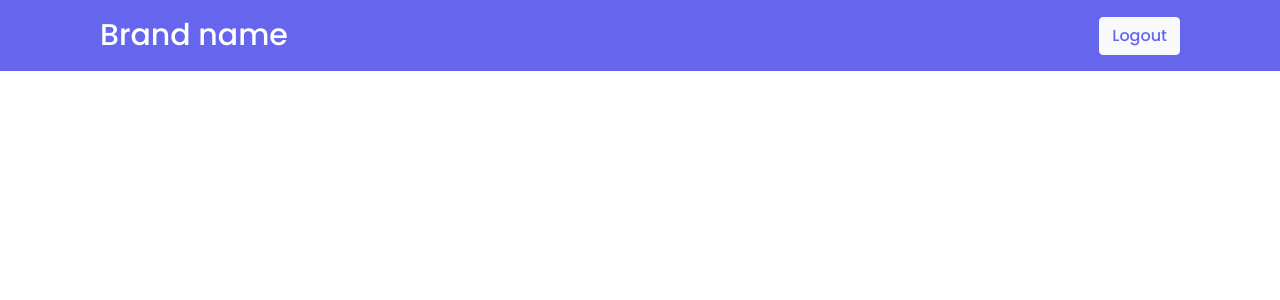
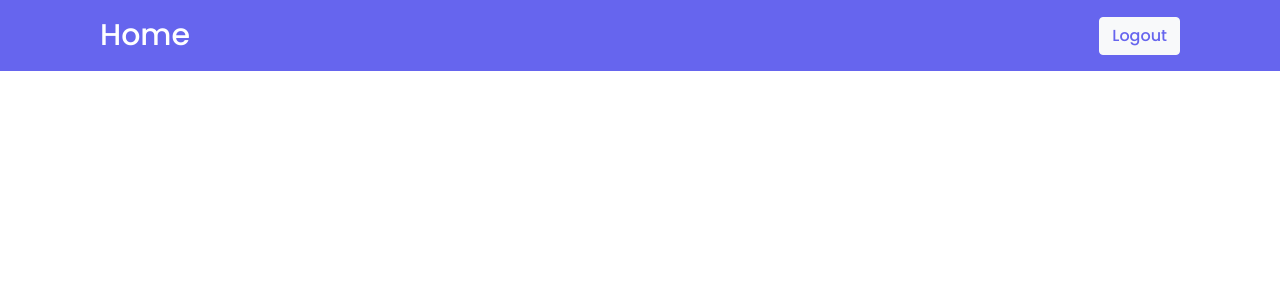
Before and after one commit to fabs90/login_form_coba1, a PHP site: page /home.php in a window 1280 px wide. Shown: the top 300 px of the page. Run offline with PHP 8.4, Linux system fonts and the light colour scheme; the visitor is signed in with stand-in values (Sample User, id 1).

Commit message:
Fix home

```diff
--- a/home.php
+++ b/home.php
@@ -45,7 +45,7 @@ if (!isset($_SESSION["username"])) {
 </head>
 <body>
     <nav class="navbar">
-    <a class="navbar-brand" href="#">Brand name</a>
+    <a class="navbar-brand" href="#">Home</a>
     <button type="button" class="btn btn-light"><a href="logout.php">Logout</a></button>
     </nav>
     <h1>Welcome <?php echo $_SESSION['username'] ?></h1>
```
